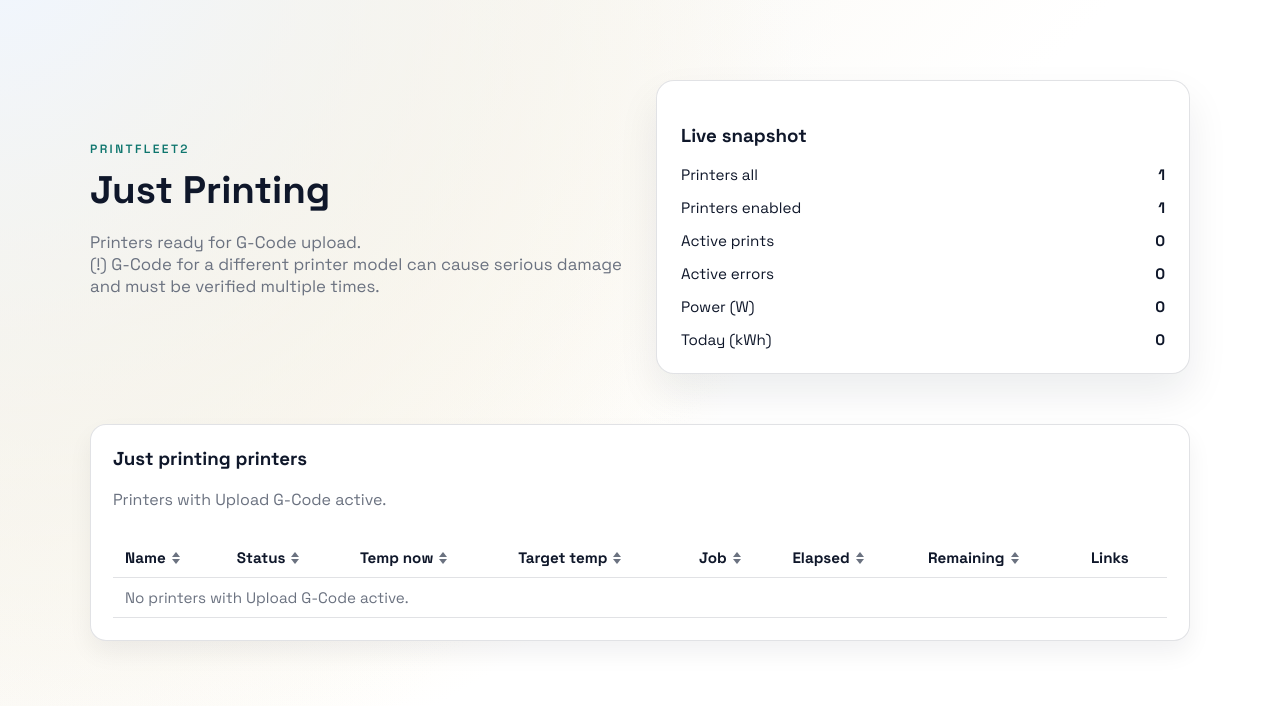
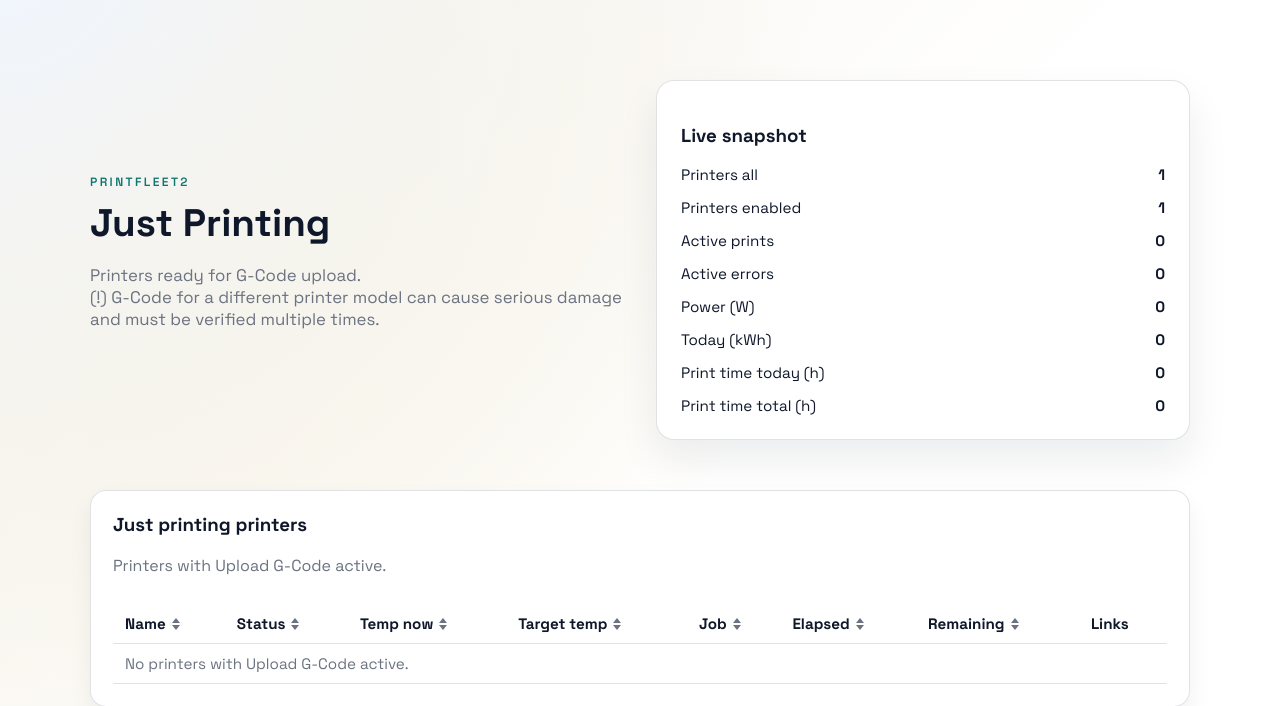
Before and after one commit to know-how-schmiede/PrintFleet2, a Flask app: page /printer-just in a window 1280 px wide. Shown: the part 58-764 px from the top of the page. Run offline with Flask 3, Linux system fonts and the light colour scheme; the visitor is signed in with stand-in values (Sample User, id 1); tables that the repository leaves empty hold one stand-in row (values such as "Sample post"); data that the repository does not hold is empty.

Commit message:
Add print time tracking and display to dashboard
Introduces tracking of print time per printer (total and today) in the backend, updates the database schema and models, and exposes these metrics via the API. Updates frontend templates and JavaScript to display total and today's print time in hours on the dashboard and printer views.

```diff
--- a/src/printfleet2/models/printer.py
+++ b/src/printfleet2/models/printer.py
@@ -25,3 +25,8 @@ class Printer(Base):
     enabled: Mapped[bool] = mapped_column(Boolean, nullable=False, server_default="1")
     group_id: Mapped[int | None] = mapped_column(Integer, nullable=True)
     print_check_status: Mapped[str | None] = mapped_column(String, nullable=True, default="clear")
+    print_time_total_seconds: Mapped[float | None] = mapped_column(Float, nullable=True, default=0.0)
+    print_time_today_seconds: Mapped[float | None] = mapped_column(Float, nullable=True, default=0.0)
+    print_time_today_date: Mapped[str | None] = mapped_column(String, nullable=True)
+    print_time_last_elapsed: Mapped[float | None] = mapped_column(Float, nullable=True)
+    print_time_last_job_name: Mapped[str | None] = mapped_column(String, nullable=True)
--- a/src/printfleet2/services/printer_service.py
+++ b/src/printfleet2/services/printer_service.py
@@ -1,3 +1,4 @@
+from datetime import date
 from typing import Iterable
 
 from sqlalchemy import inspect, text
@@ -44,6 +45,94 @@ def _normalize_check_status(value: object, default: str = "clear") -> str:
     return default
 
 
+def _coerce_seconds(value: object | None) -> float | None:
+    if value is None:
+        return None
+    try:
+        parsed = float(value)
+    except (TypeError, ValueError):
+        return None
+    if parsed < 0:
+        return None
+    return parsed
+
+
+def _normalize_job_name(value: object | None) -> str | None:
+    if value is None:
+        return None
+    name = str(value).strip()
+    return name or None
+
+
+def _is_printing_label(label: str | None) -> bool:
+    if not label:
+        return False
+    return "printing" in label.lower()
+
+
+def _is_job_active_label(label: str | None) -> bool:
+    if not label:
+        return False
+    lowered = label.lower()
+    return any(token in lowered for token in ("printing", "paused", "pausing", "resuming"))
+
+
+def update_print_time_totals(printers: Iterable[Printer], status_map: dict[int, dict]) -> tuple[float, float]:
+    today_key = date.today().isoformat()
+    total_today = 0.0
+    total_total = 0.0
+    for printer in printers:
+        if printer.print_time_today_date != today_key:
+            printer.print_time_today_date = today_key
+            printer.print_time_today_seconds = 0.0
+        status = status_map.get(printer.id)
+        _update_printer_print_time(printer, status)
+        total_today += float(printer.print_time_today_seconds or 0.0)
+        total_total += float(printer.print_time_total_seconds or 0.0)
+    return total_today, total_total
+
+
+def _update_printer_print_time(printer: Printer, status: dict | None) -> None:
+    if not status:
+        return
+    label = status.get("label") if isinstance(status, dict) else None
+    elapsed = _coerce_seconds(status.get("elapsed") if isinstance(status, dict) else None)
+    job_name = _normalize_job_name(status.get("job_name") if isinstance(status, dict) else None)
+    is_printing = _is_printing_label(label)
+    is_job_active = _is_job_active_label(label)
+
+    if elapsed is not None and is_printing:
+        last_elapsed = _coerce_seconds(printer.print_time_last_elapsed)
+        last_job_name = _normalize_job_name(printer.print_time_last_job_name)
+        delta = 0.0
+        if last_elapsed is not None:
+            if job_name and last_job_name and job_name == last_job_name and elapsed >= last_elapsed:
+                delta = elapsed - last_elapsed
+            elif not last_job_name and elapsed >= last_elapsed:
+                delta = elapsed - last_elapsed
+            else:
+                delta = elapsed
+        else:
+            delta = elapsed
+        if delta > 0:
+            printer.print_time_total_seconds = float(printer.print_time_total_seconds or 0.0) + delta
+            printer.print_time_today_seconds = float(printer.print_time_today_seconds or 0.0) + delta
+        printer.print_time_last_elapsed = elapsed
+        if job_name:
+            printer.print_time_last_job_name = job_name
+        return
+
+    if elapsed is not None and is_job_active:
+        printer.print_time_last_elapsed = elapsed
+        if job_name:
+            printer.print_time_last_job_name = job_name
+        return
+
+    if not is_job_active:
+        printer.print_time_last_elapsed = None
+        printer.print_time_last_job_name = None
+
+
 def ensure_printer_schema(session: Session) -> None:
     engine = session.get_bind()
     inspector = inspect(engine)
@@ -71,6 +160,28 @@ def ensure_printer_schema(session: Session) -> None:
                         "WHERE print_check_status IS NULL OR print_check_status = ''"
                     )
                 )
+            if "print_time_total_seconds" not in columns:
+                conn.execute(text("ALTER TABLE printers ADD COLUMN print_time_total_seconds REAL"))
+                conn.execute(
+                    text(
+                        "UPDATE printers SET print_time_total_seconds = 0 "
+                        "WHERE print_time_total_seconds IS NULL"
+                    )
+                )
+            if "print_time_today_seconds" not in columns:
+                conn.execute(text("ALTER TABLE printers ADD COLUMN print_time_today_seconds REAL"))
+                conn.execute(
+                    text(
+                        "UPDATE printers SET print_time_today_seconds = 0 "
+                        "WHERE print_time_today_seconds IS NULL"
+                    )
+                )
+            if "print_time_today_date" not in columns:
+                conn.execute(text("ALTER TABLE printers ADD COLUMN print_time_today_date TEXT"))
+            if "print_time_last_elapsed" not in columns:
+                conn.execute(text("ALTER TABLE printers ADD COLUMN print_time_last_elapsed REAL"))
+            if "print_time_last_job_name" not in columns:
+                conn.execute(text("ALTER TABLE printers ADD COLUMN print_time_last_job_name TEXT"))
     except Exception:
         return
 
@@ -105,6 +216,11 @@ def create_printer(session: Session, data: dict) -> Printer:
         enabled=_bool_value(data.get("enabled"), True),
         group_id=data.get("group_id"),
         print_check_status=_normalize_check_status(data.get("print_check_status"), "clear"),
+        print_time_total_seconds=0.0,
+        print_time_today_seconds=0.0,
+        print_time_today_date=date.today().isoformat(),
+        print_time_last_elapsed=None,
+        print_time_last_job_name=None,
     )
     session.add(printer)
     return printer
@@ -175,6 +291,9 @@ def printer_to_dict(printer: Printer) -> dict:
         "enabled": printer.enabled,
         "group_id": printer.group_id,
         "print_check_status": printer.print_check_status or "clear",
+        "print_time_total_seconds": float(printer.print_time_total_seconds or 0.0),
+        "print_time_today_seconds": float(printer.print_time_today_seconds or 0.0),
+        "print_time_today_date": printer.print_time_today_date,
     }
 
 
--- a/src/printfleet2/static/printer_just.js
+++ b/src/printfleet2/static/printer_just.js
@@ -103,6 +103,25 @@ document.addEventListener("DOMContentLoaded", () => {
       return "--";
     }
     return value.toLocaleString("de-DE", options);
+  }
+
+  function sumPrintTime(printers, key) {
+    if (!Array.isArray(printers)) {
+      return NaN;
+    }
+    let total = 0;
+    let count = 0;
+    printers.forEach((printer) => {
+      if (!printer) {
+        return;
+      }
+      const value = Number(printer[key]);
+      if (Number.isFinite(value)) {
+        total += value;
+        count += 1;
+      }
+    });
+    return count ? total : NaN;
   }
 
   function formatTemp(value) {
@@ -855,6 +874,27 @@ document.addEventListener("DOMContentLoaded", () => {
         ? formatMetricValue(totalEnergyWh / 1000, { maximumFractionDigits: 2 })
         : "--";
     }
+
+    const statusTodaySeconds = statusData ? Number(statusData.total_print_time_today_seconds) : NaN;
+    const statusTotalSeconds = statusData ? Number(statusData.total_print_time_total_seconds) : NaN;
+    const totalTodaySeconds = Number.isFinite(statusTodaySeconds)
+      ? statusTodaySeconds
+      : sumPrintTime(printers, "print_time_today_seconds");
+    const totalAllSeconds = Number.isFinite(statusTotalSeconds)
+      ? statusTotalSeconds
+      : sumPrintTime(printers, "print_time_total_seconds");
+    const totalPrintTimeToday = document.getElementById("totalPrintTimeToday");
+    if (totalPrintTimeToday) {
+      totalPrintTimeToday.textContent = Number.isFinite(totalTodaySeconds)
+        ? formatMetricValue(totalTodaySeconds / 3600, { maximumFractionDigits: 1 })
+        : "--";
+    }
+    const totalPrintTimeTotal = document.getElementById("totalPrintTimeTotal");
+    if (totalPrintTimeTotal) {
+      totalPrintTimeTotal.textContent = Number.isFinite(totalAllSeconds)
+        ? formatMetricValue(totalAllSeconds / 3600, { maximumFractionDigits: 1 })
+        : "--";
+    }
   }
 
   async function refreshDashboard() {
--- a/src/printfleet2/templates/printer_just.html
+++ b/src/printfleet2/templates/printer_just.html
@@ -35,6 +35,14 @@
         <div class="metric">
           <span class="metric-label">Today (kWh)</span>
           <span class="metric-value" id="totalEnergyToday">--</span>
+        </div>
+        <div class="metric">
+          <span class="metric-label">Print time today (h)</span>
+          <span class="metric-value" id="totalPrintTimeToday">--</span>
+        </div>
+        <div class="metric">
+          <span class="metric-label">Print time total (h)</span>
+          <span class="metric-value" id="totalPrintTimeTotal">--</span>
         </div>
       </div>
     </div>
--- a/src/printfleet2/web/routes.py
+++ b/src/printfleet2/web/routes.py
@@ -15,6 +15,7 @@ from printfleet2.services.printer_service import (
     printer_to_dict,
     printers_to_dict,
     update_printer,
+    update_print_time_totals,
 )
 from printfleet2.services.printer_group_service import (
     create_printer_group,
@@ -836,6 +837,8 @@ def live_wall_status():
         name_map = {printer.id: printer.name for printer in enabled_printers}
     status_map = collect_printer_statuses(snapshots, include_plug=False)
     items = []
+    total_print_time_today_seconds = 0.0
+    total_print_time_total_seconds = 0.0
     for printer in snapshots:
         status = status_map.get(
             printer.id,
@@ -870,7 +873,26 @@ def live_wall_status():
                 "error_message": status.get("error_message"),
             }
         )
-    return {"items": items, "total_printers": total_printers}
+    if snapshots:
+        with session_scope() as session:
+            printer_ids = [printer.id for printer in snapshots]
+            printers = session.query(Printer).filter(Printer.id.in_(printer_ids)).all()
+            total_print_time_today_seconds, total_print_time_total_seconds = update_print_time_totals(
+                printers,
+                status_map,
+            )
+            for printer in printers:
+                status = status_map.get(printer.id, {})
+                label = status.get("label")
+                if isinstance(label, str) and "printing" in label.lower():
+                    if (printer.print_check_status or "").strip().lower() != "check":
+                        printer.print_check_status = "check"
+    return {
+        "items": items,
+        "total_printers": total_printers,
+        "total_print_time_today_seconds": total_print_time_today_seconds,
+        "total_print_time_total_seconds": total_print_time_total_seconds,
+    }
 
 
 @bp.get("/api/live-wall/plug-status")
```
Also changed, not shown: docs/Version.md (+2 -0 lines), src/printfleet2/static/printer_dashboard.js (+40 -0 lines), src/printfleet2/templates/index.html (+48 -0 lines), src/printfleet2/templates/printer_dashboard.html (+8 -0 lines).
